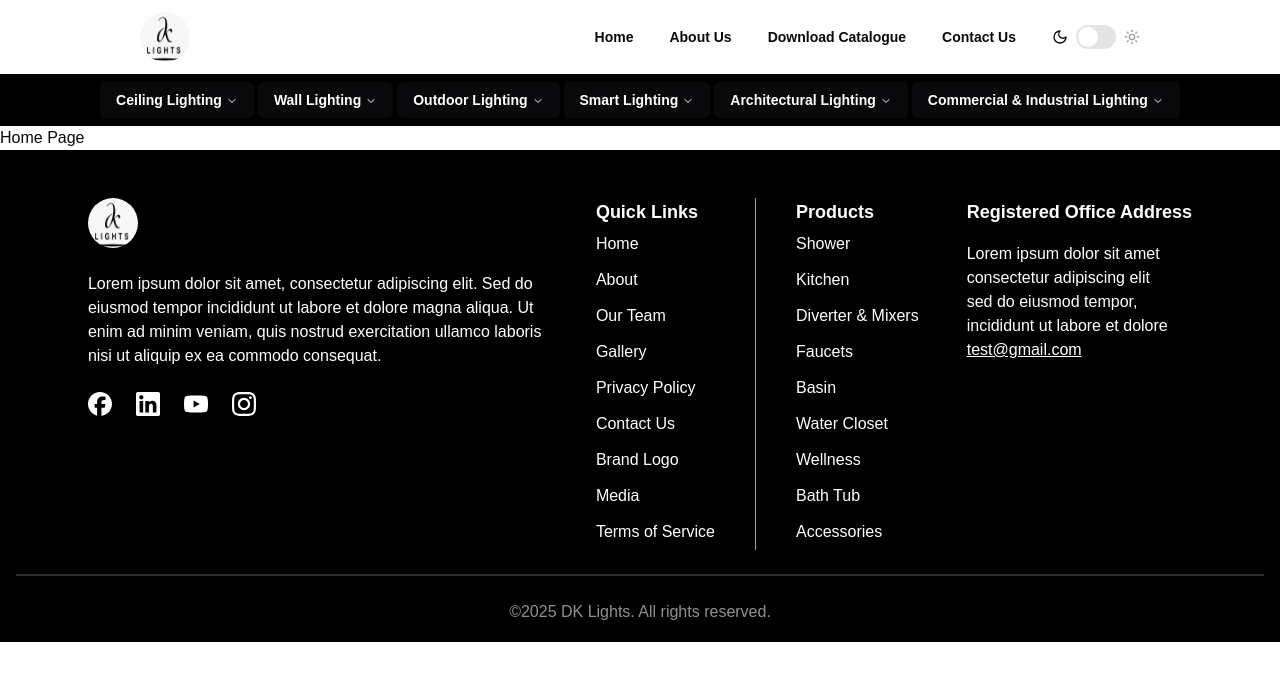
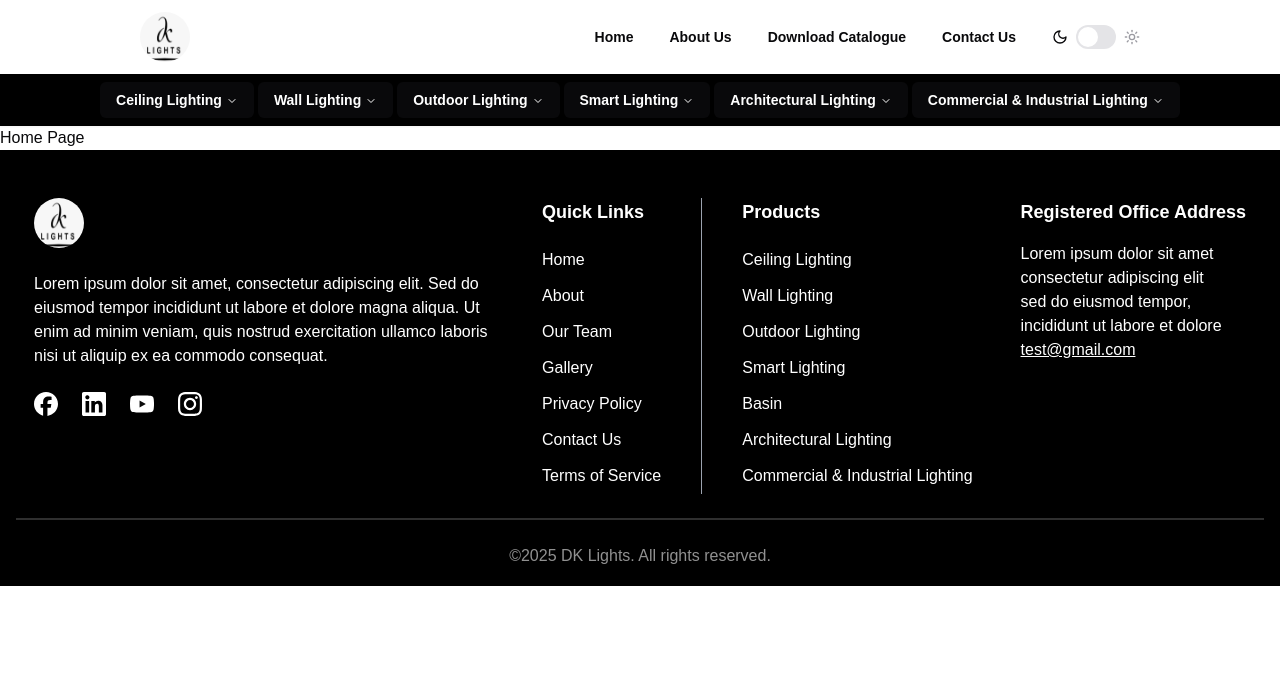
Before and after one commit to Nexera-Tech-Solutions/dk-lights, a Next.js app: page / in a window 1280 px wide. Shown: the top 680 px of the page. Built offline with nearby package versions, Linux system fonts and the light colour scheme.

Commit message:
fix: update requested changes

```diff
--- a/app/native-components/Footer/Footer.tsx
+++ b/app/native-components/Footer/Footer.tsx
@@ -46,7 +46,9 @@ const Footer = () => {
           <span className="flex flex-col gap-4">
             <div className="flex gap-10">
               <div>
-                <p className="text-white text-lg font-semibold">Quick Links</p>
+                <p className="text-white text-lg font-semibold pb-4">
+                  Quick Links
+                </p>
 
                 {QuickLinks.map((data, index) => (
                   <div key={index} className="py-1.5">
@@ -68,7 +70,9 @@ const Footer = () => {
               <div className="border-l border-gray-400 h-auto"></div>
 
               <div>
-                <p className="text-white text-lg font-semibold">Products</p>
+                <p className="text-white text-lg font-semibold pb-4">
+                  Products
+                </p>
 
                 {ProductLinks.map((data, index) => (
                   <div key={index} className="py-1.5">
--- a/app/native-components/Footer/data.tsx
+++ b/app/native-components/Footer/data.tsx
@@ -27,29 +27,29 @@ export const QuickLinks: LinkType[] = [
     flag: "enable_privacy_policy_page",
   },
   { text: "Contact Us", url: "/contact-us", flag: "enable_contact_us_page" },
-  { text: "Brand Logo", url: "/brand-logo", flag: "enable_brand_logo_page" },
-  { text: "Media", url: "/media", flag: "enable_media_page" },
   { text: "Terms of Service", url: "/terms", flag: "enable_terms_page" },
 ];
 
 export const ProductLinks: LinkType[] = [
-  { text: "Shower", url: "/shower", flag: "enable_shower_page" },
-  { text: "Kitchen", url: "/kitchen", flag: "enable_kitchen_page" },
+  { text: "Ceiling Lighting", url: "/shower", flag: "enable_shower_page" },
+  { text: "Wall Lighting", url: "/kitchen", flag: "enable_kitchen_page" },
   {
-    text: "Diverter & Mixers",
+    text: "Outdoor Lighting",
     url: "/diverter-mixers",
     flag: "enable_diverter_mixers_page",
   },
-  { text: "Faucets", url: "/faucets", flag: "enable_faucets_page" },
+  { text: "Smart Lighting", url: "/faucets", flag: "enable_faucets_page" },
   { text: "Basin", url: "/basin", flag: "enable_basin_page" },
   {
-    text: "Water Closet",
+    text: "Architectural Lighting",
     url: "/water-closet",
     flag: "enable_water_closet_page",
   },
-  { text: "Wellness", url: "/wellness", flag: "enable_wellness_page" },
-  { text: "Bath Tub", url: "/bath-tub", flag: "enable_bath_tub_page" },
-  { text: "Accessories", url: "/accessories", flag: "enable_accessories_page" },
+  {
+    text: "Commercial & Industrial Lighting",
+    url: "/wellness",
+    flag: "enable_wellness_page",
+  },
 ];
 
 export const SocialMediaImages: SocialMediaImagesType[] = [
--- a/package.json
+++ b/package.json
@@ -22,7 +22,6 @@
     "next": "15.1.7",
     "react": "^19.0.0",
     "react-dom": "^19.0.0",
-    "react-router-dom": "^6.29.0",
     "tailwind-merge": "^3.0.1",
     "tailwindcss-animate": "^1.0.7"
   },
```
Also changed, not shown: app/utils/constant.ts (renamed from app/utils/constant.tsx), 1 other file (tests, documents, lock files or other folders).
